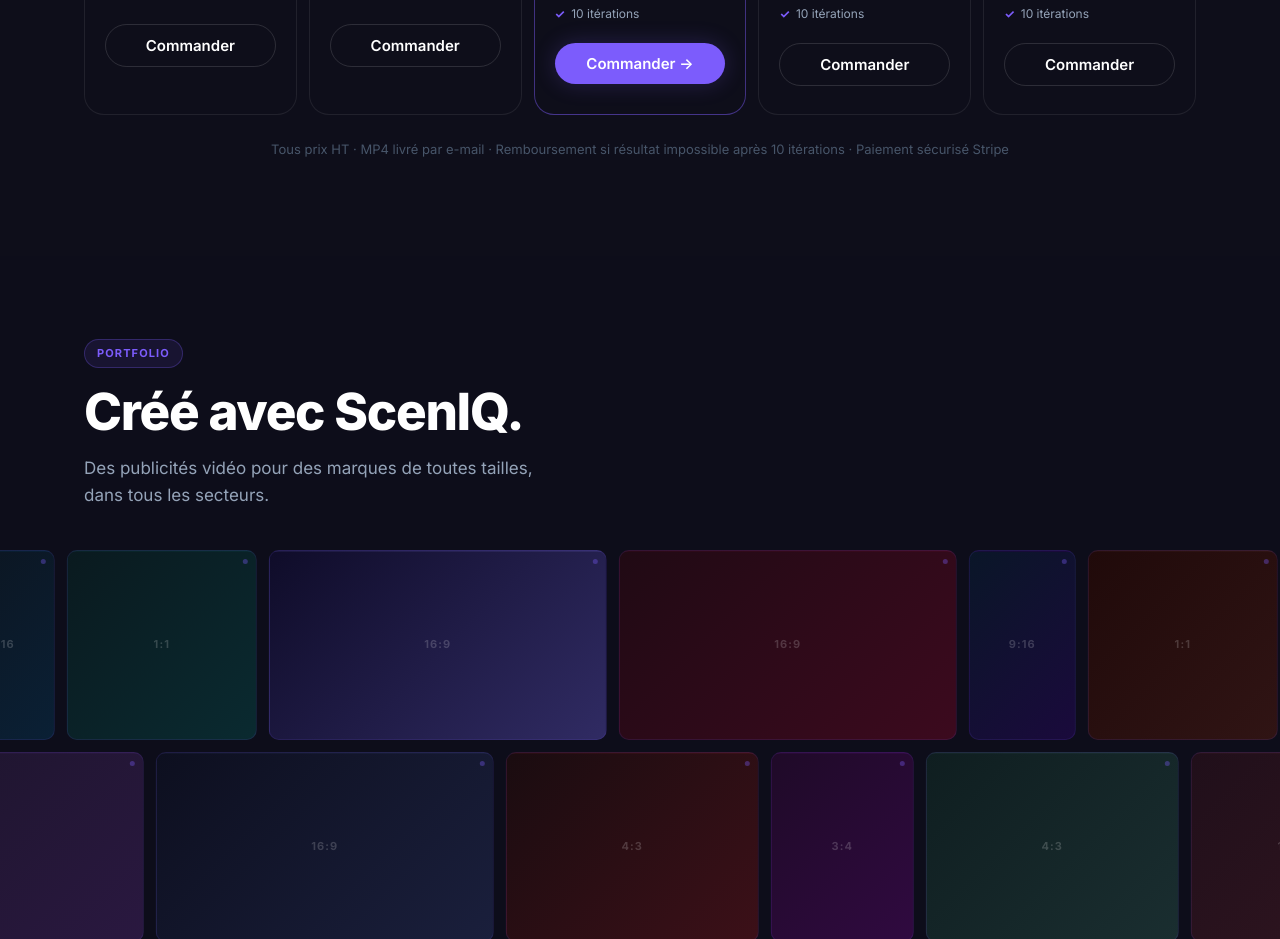
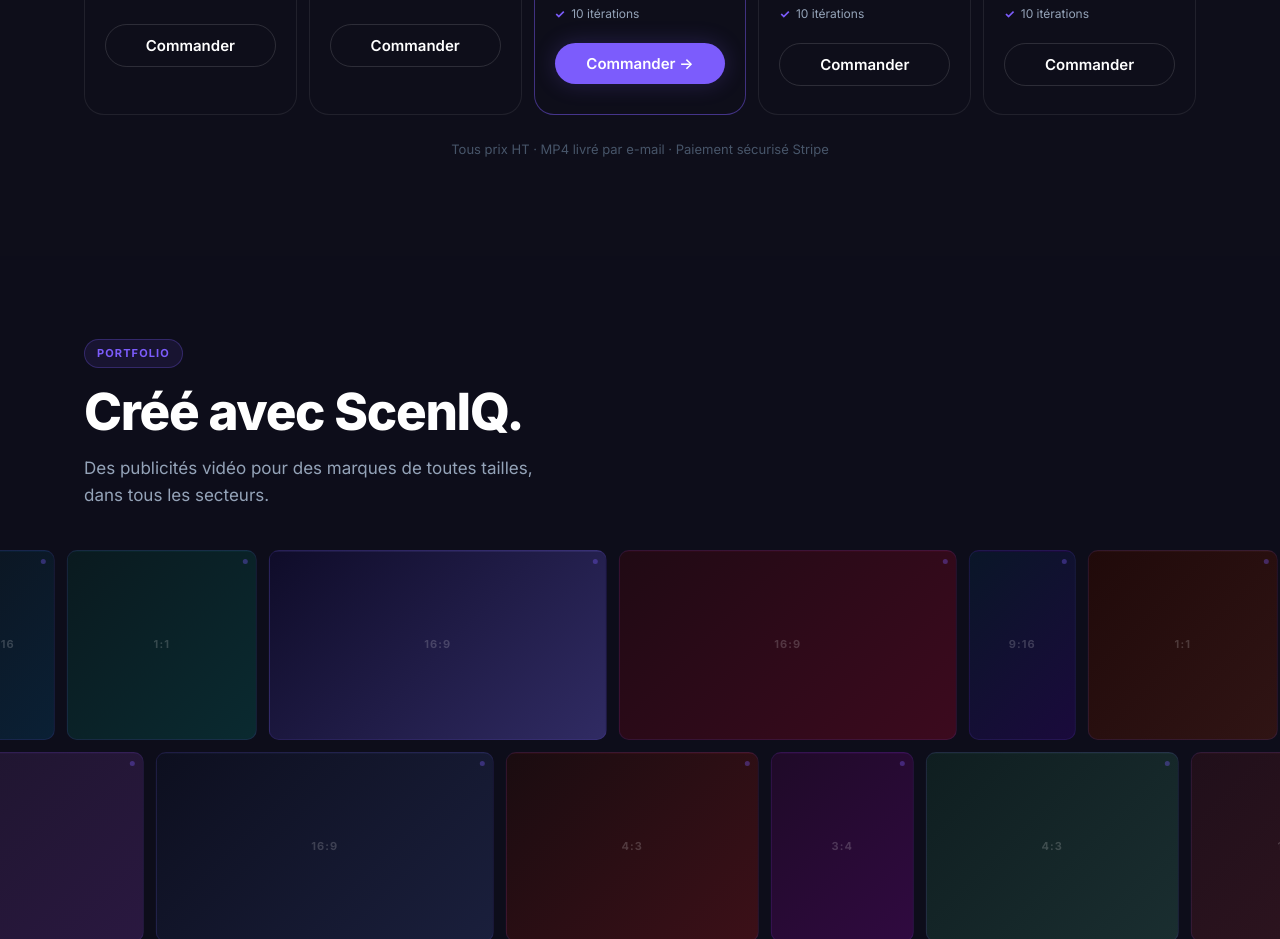
Before and after one commit to sceniqstudio/sceniq, a Next.js app: page / in a window 1280 px wide. Shown: the part 4880-5819 px from the top of the page. Built offline with nearby package versions, Linux system fonts and the light colour scheme; no server answers.

Commit message:
copy: retire mention remboursement 10 itérations sous les tarifs

```diff
--- a/app/page.tsx
+++ b/app/page.tsx
@@ -798,7 +798,7 @@ export default function HomePage() {
           </div>
 
           <p className="rv" style={{ textAlign: 'center', marginTop: 24, fontSize: 13, color: 'var(--g6)' }}>
-            Tous prix HT · MP4 livré par e-mail · Remboursement si résultat impossible après 10 itérations · Paiement sécurisé Stripe
+            Tous prix HT · MP4 livré par e-mail · Paiement sécurisé Stripe
           </p>
         </div>
       </section>
```
